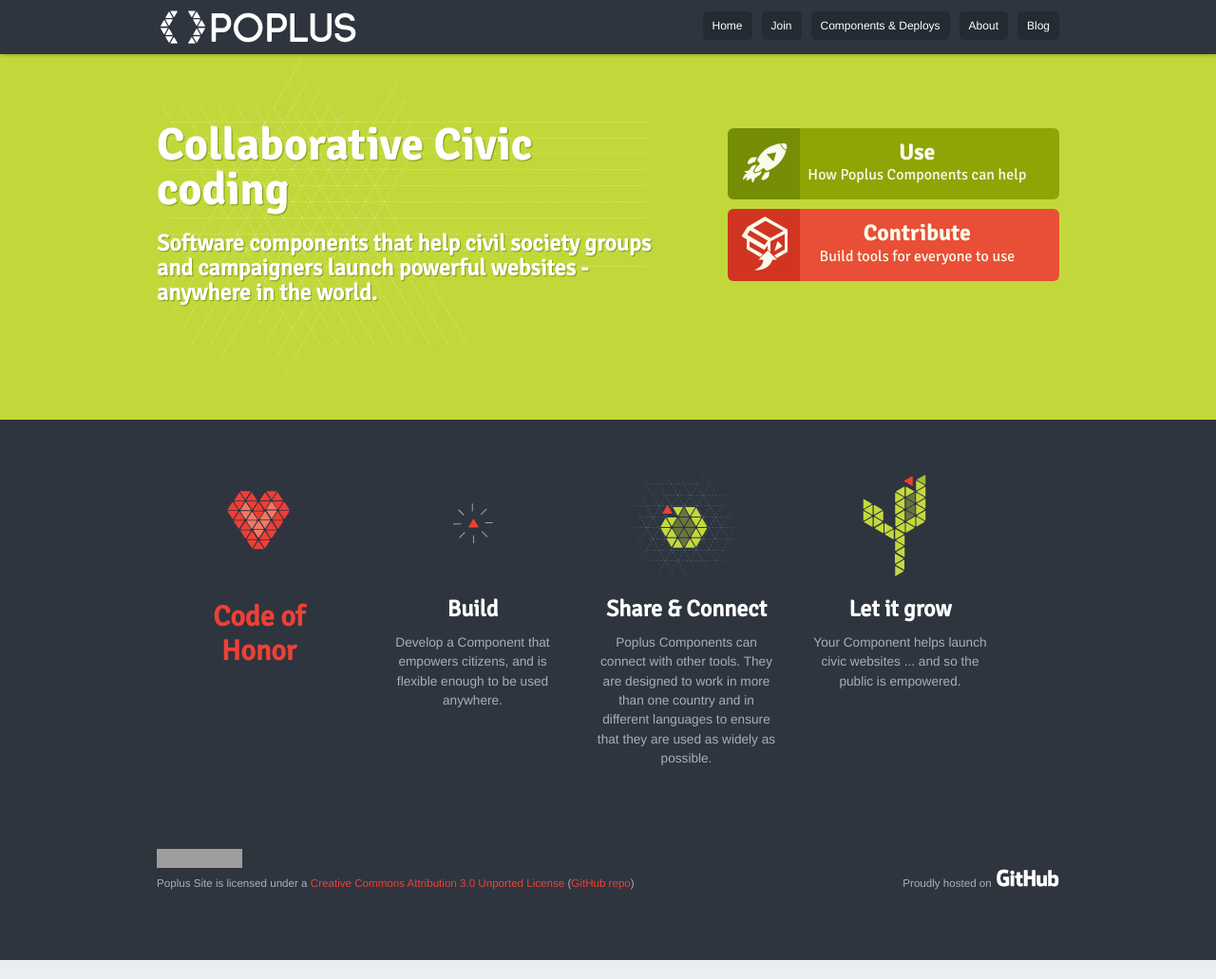
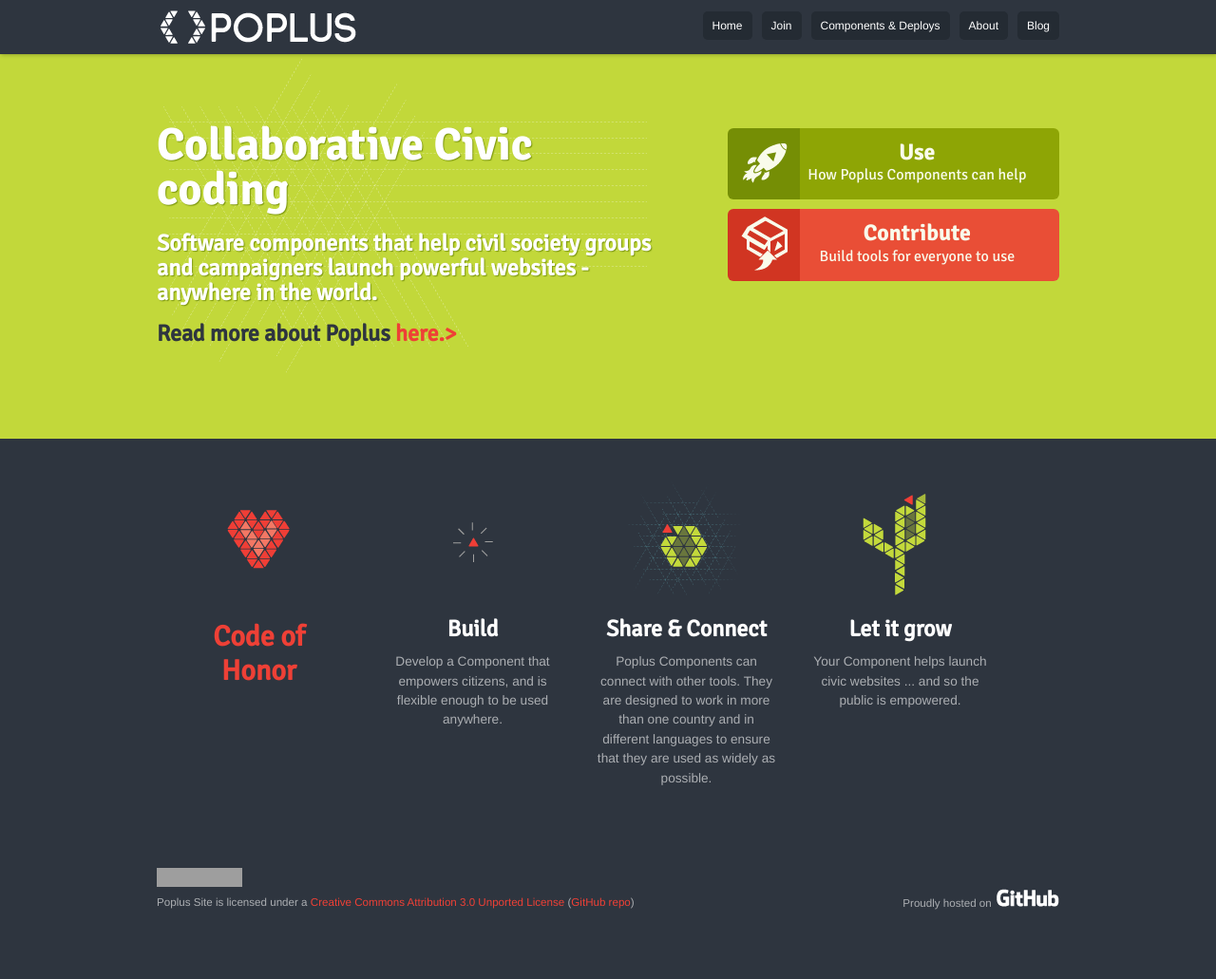
Before and after one commit to poplus/home-poplus, a Jekyll site: the page built from index.html, in a window 1280 px wide and 1031 px high. Shown: the whole window at 95% size. Built offline with Jekyll 4.4.1, drawn with Linux system fonts in a browser that asks for light colours; nearby versions of some CDN libraries; Markdown is read by kramdown in place of the engine named in the settings; grey boxes are pictures that could not be loaded.

Commit message:
Added bigger link to about pg
This has more description of what poplus does.

```diff
--- a/index.html
+++ b/index.html
@@ -9,7 +9,8 @@
 	<div id="hero-left">
 	  <h1>Collaborative Civic coding </h1>
 	  <h2>Software components that help civil society groups and campaigners launch powerful websites - anywhere in the world.</h2>
-	</div>
+	  <h3>Read more about Poplus <a href="http://poplus.org/about.html">here.></a></h3>
+	  </div>
 	<div id="hero-right">
 	  <a href="catalogue.html">Use<br><span>How Poplus Components can help</span></a>
 	  <a class="bt-red" href="join">Contribute<br><span>Build tools for everyone to use</span></a>
```
